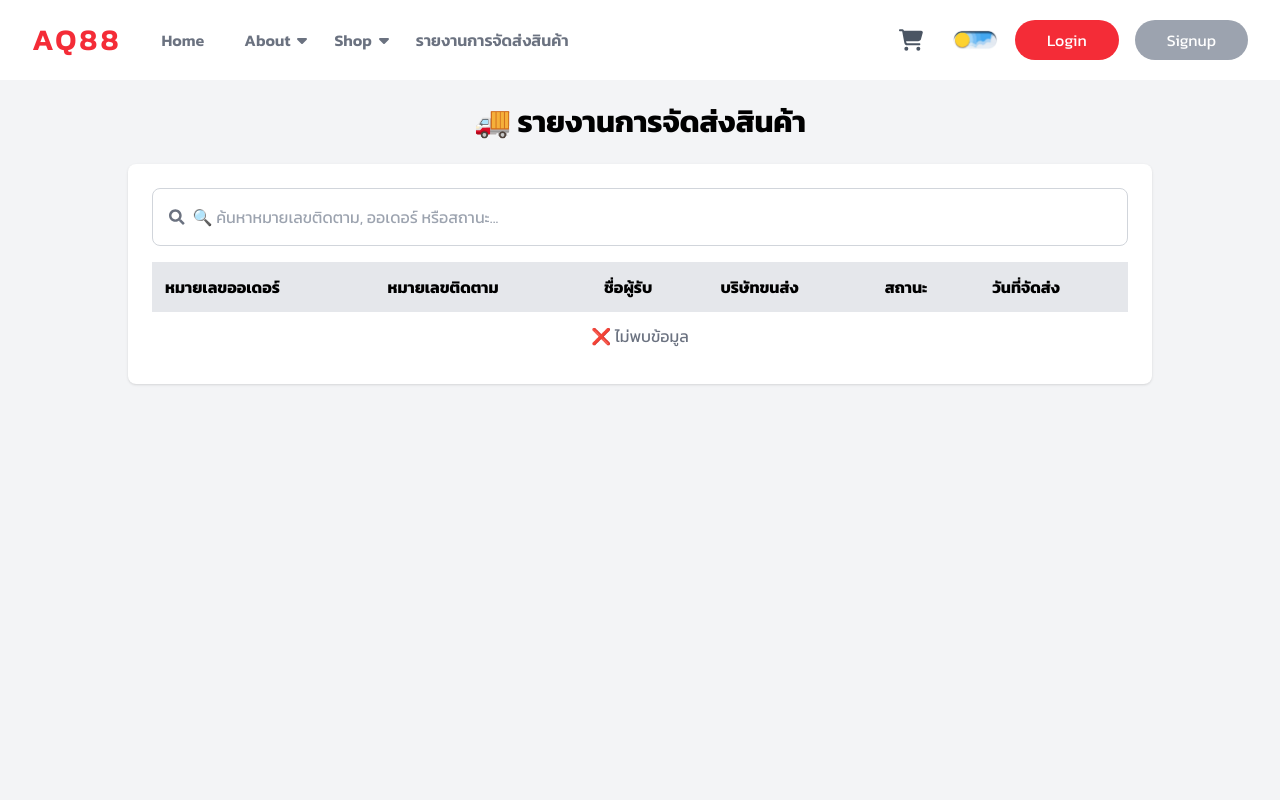
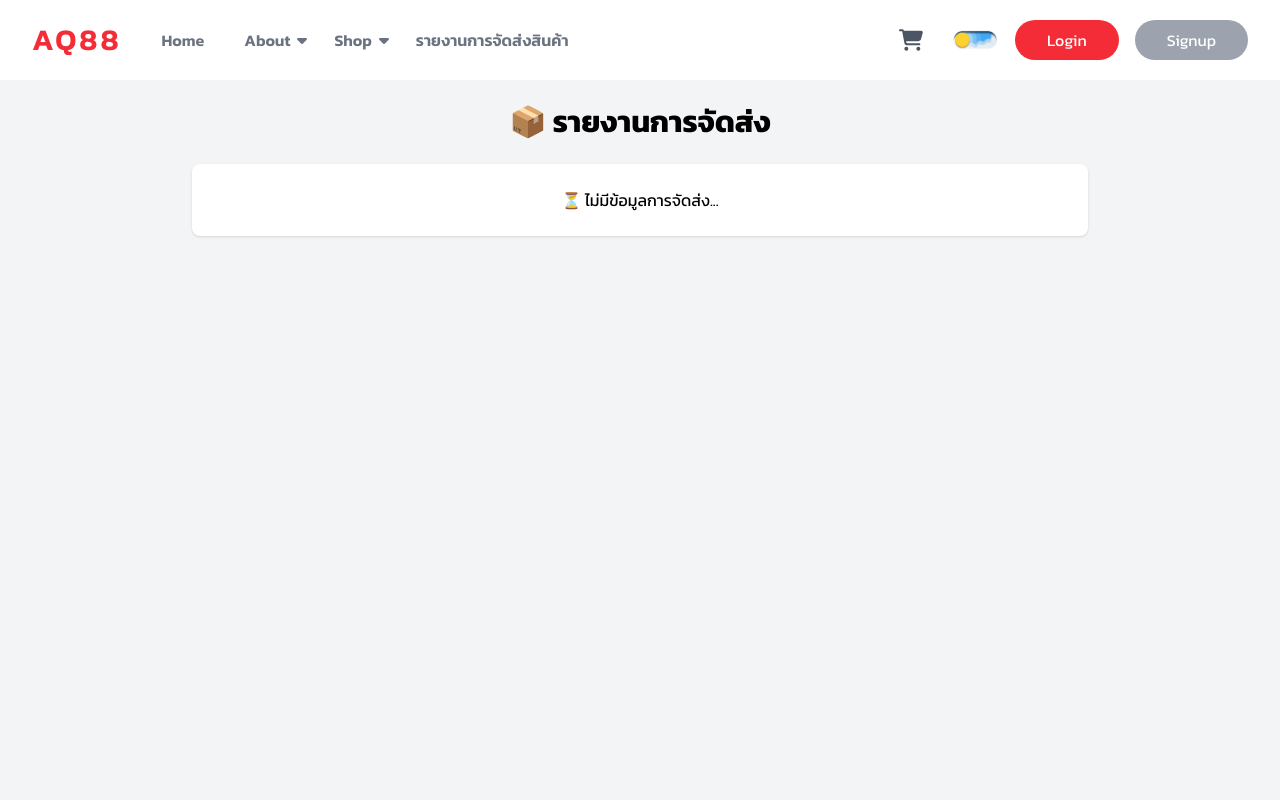
Before and after one commit to PornpapatDps/ProjectSystemsSell, a React (Vite) app in the folder frontend/: page /shipping-report in a window 1280 px wide. Shown: the top 800 px of the page. Built offline with nearby package versions, Linux system fonts and the light colour scheme.

Commit message:
Update ShippingReport.jsx

```diff
--- a/frontend/src/components/ShippingReport/ShippingReport.jsx
+++ b/frontend/src/components/ShippingReport/ShippingReport.jsx
@@ -1,102 +1,42 @@
-import React, { useState, useEffect } from "react";
-import { FaSearch } from "react-icons/fa";
+import React, { useEffect, useState } from "react";
 
 const ShippingReport = () => {
-  const [shippingData, setShippingData] = useState([]);
-  const [searchTerm, setSearchTerm] = useState("");
+    const [shippingInfo, setShippingInfo] = useState(null);
 
     useEffect(() => {
-    const storedOrders = JSON.parse(localStorage.getItem("orders")) || [];
-    console.log("📦 ข้อมูลที่โหลดมา:", storedOrders);
-
-    // ดึงวันที่ปัจจุบันในรูปแบบ YYYY-MM-DD
-    const todayDate = new Date().toISOString().split("T")[0];
-
-    // อัปเดตสถานะออเดอร์
-    const updatedOrders = storedOrders.map((order) => {
-      let status = order.status || "กำลังเตรียมสินค้า"; // ถ้ายังไม่มีสถานะ กำหนดเป็น "กำลังเตรียมสินค้า"
-
-      // ถ้ามีวันที่จัดส่ง
-      if (order.shippingDate) {
-        if (order.shippingDate === todayDate) {
-            status = "กำลังเตรียมสินค้า"; // ถ้าวันที่ตรงกับวันนี้ ให้เป็น "กำลังเตรียมสินค้า"
-          }
-        else if (order.shippingDate > todayDate) {
-          status = "กำลังจัดส่ง"; // ถ้าวันที่ตรงกับวันนี้ ให้เป็น "กำลังจัดส่ง"
-        } else if (order.shippingDate < todayDate) {
-          status = "จัดส่งสำเร็จ"; // ถ้าวันที่เป็นอดีต ให้เป็น "จัดส่งสำเร็จ"
-        }
-      }
-
-      return { ...order, status };
-    });
-
-    setShippingData(updatedOrders);
+        const storedShipping = JSON.parse(localStorage.getItem("shippingDetails"));
+        setShippingInfo(storedShipping);
     }, []);
-
-  // กรองข้อมูลตามหมายเลขติดตาม, หมายเลขออเดอร์ หรือสถานะ
-  const filteredData = shippingData.filter((item) =>
-    item.trackingNumber?.toLowerCase().includes(searchTerm.toLowerCase()) ||
-    item.orderId?.toLowerCase().includes(searchTerm.toLowerCase()) ||
-    item.status?.toLowerCase().includes(searchTerm.toLowerCase())
-  );
 
     return (
         <div className="min-h-screen p-6 bg-gray-100 dark:bg-gray-900 dark:text-white font-[Kanit]">
-      <h1 className="text-3xl font-bold text-center mb-6">🚚 รายงานการจัดส่งสินค้า</h1>
+            <h1 className="text-3xl font-bold text-center mb-6">📦 รายงานการจัดส่ง</h1>
+            <div className="max-w-4xl mx-auto bg-white dark:bg-gray-800 p-6 rounded-lg shadow">
+                {shippingInfo ? (
+                    <>
+                        <div className="text-lg font-bold">ชื่อผู้รับ: {shippingInfo.customerName}</div>
+                        <div className="text-lg">📞 เบอร์โทรศัพท์: {shippingInfo.customerPhone}</div>
+                        <div className="text-lg">🏠 บ้านเลขที่: {shippingInfo.customerNumAddress}</div>
+                        <div className="text-lg">📍 ที่อยู่: {shippingInfo.customerAddress}</div>
+                        <div className="text-lg">🗺 จังหวัด: {shippingInfo.province}</div>
+                        <div className="text-lg">🏢 เขต/อำเภอ: {shippingInfo.district}</div>
+                        <div className="text-lg">🏡 แขวง/ตำบล: {shippingInfo.subdistrict}</div>
+                        <div className="text-lg">📮 รหัสไปรษณีย์: {shippingInfo.zipcode}</div>
+                        <div className="text-lg text-blue-500 mt-4">⏳ สถานะ: {shippingInfo.status}</div>
 
-      <div className="max-w-5xl mx-auto bg-white dark:bg-gray-800 p-6 rounded-lg shadow">
-        {/* ค้นหาข้อมูล */}
-        <div className="flex items-center border border-gray-300 dark:border-gray-700 rounded-lg p-2 mb-4">
-          <FaSearch className="text-gray-500 ml-2" />
-          <input
-            type="text"
-            placeholder="🔍 ค้นหาหมายเลขติดตาม, ออเดอร์ หรือสถานะ..."
-            className="w-full p-2 outline-none bg-transparent"
-            value={searchTerm}
-            onChange={(e) => setSearchTerm(e.target.value)}
-          />
+                        {/* 🔥 เพิ่มหมายเลขติดตามพัสดุ */}
+                        <div className="text-lg font-bold mt-4">
+                            🚚 หมายเลขติดตามพัสดุ:{" "}
+                            {shippingInfo.trackingNumber ? (
+                                <span className="text-green-500">{shippingInfo.trackingNumber}</span>
+                            ) : (
+                                <span className="text-red-500">ยังไม่มีหมายเลขติดตาม</span>
+                            )}
                         </div>
-
-        {/* ตารางแสดงข้อมูล */}
-        <table className="w-full mt-4 border-collapse">
-          <thead>
-            <tr className="bg-gray-200 dark:bg-gray-700 text-left">
-              <th className="p-3 border dark:border-gray-600">หมายเลขออเดอร์</th>
-              <th className="p-3 border dark:border-gray-600">หมายเลขติดตาม</th>
-              <th className="p-3 border dark:border-gray-600">ชื่อผู้รับ</th>
-              <th className="p-3 border dark:border-gray-600">บริษัทขนส่ง</th>
-              <th className="p-3 border dark:border-gray-600">สถานะ</th>
-              <th className="p-3 border dark:border-gray-600">วันที่จัดส่ง</th>
-            </tr>
-          </thead>
-          <tbody>
-            {filteredData.length > 0 ? (
-              filteredData.map((item, index) => (
-                <tr key={index} className="hover:bg-gray-100 dark:hover:bg-gray-700">
-                  <td className="p-3 border dark:border-gray-600">{item.orderId}</td>
-                  <td className="p-3 border dark:border-gray-600">{item.trackingNumber || "ไม่มีข้อมูล"}</td>
-                  <td className="p-3 border dark:border-gray-600">{item.name}</td>
-                  <td className="p-3 border dark:border-gray-600">{item.shippingCarrier || "ไม่มีข้อมูล"}</td>
-                  <td className={`p-3 border dark:border-gray-600 font-bold
-                    ${item.status === "กำลังเตรียมสินค้า" ? "text-yellow-500" :
-                      item.status === "กำลังจัดส่ง" ? "text-blue-500" :
-                      item.status === "จัดส่งสำเร็จ" ? "text-green-500" : "text-red-500"
-                    }`}>
-                    {item.status}
-                  </td>
-                  <td className="p-3 border dark:border-gray-600">{item.shippingDate || "รอการจัดส่ง"}</td>
-                </tr>
-              ))
+                    </>
                 ) : (
-              <tr>
-                <td colSpan="6" className="p-3 text-center text-gray-500 dark:text-gray-400">
-                  ❌ ไม่พบข้อมูล
-                </td>
-              </tr>
+                    <p className="text-center">⏳ ไม่มีข้อมูลการจัดส่ง...</p>
                 )}
-          </tbody>
-        </table>
             </div>
         </div>
     );
```
Lines whose indentation alone changed are shown as unchanged.
